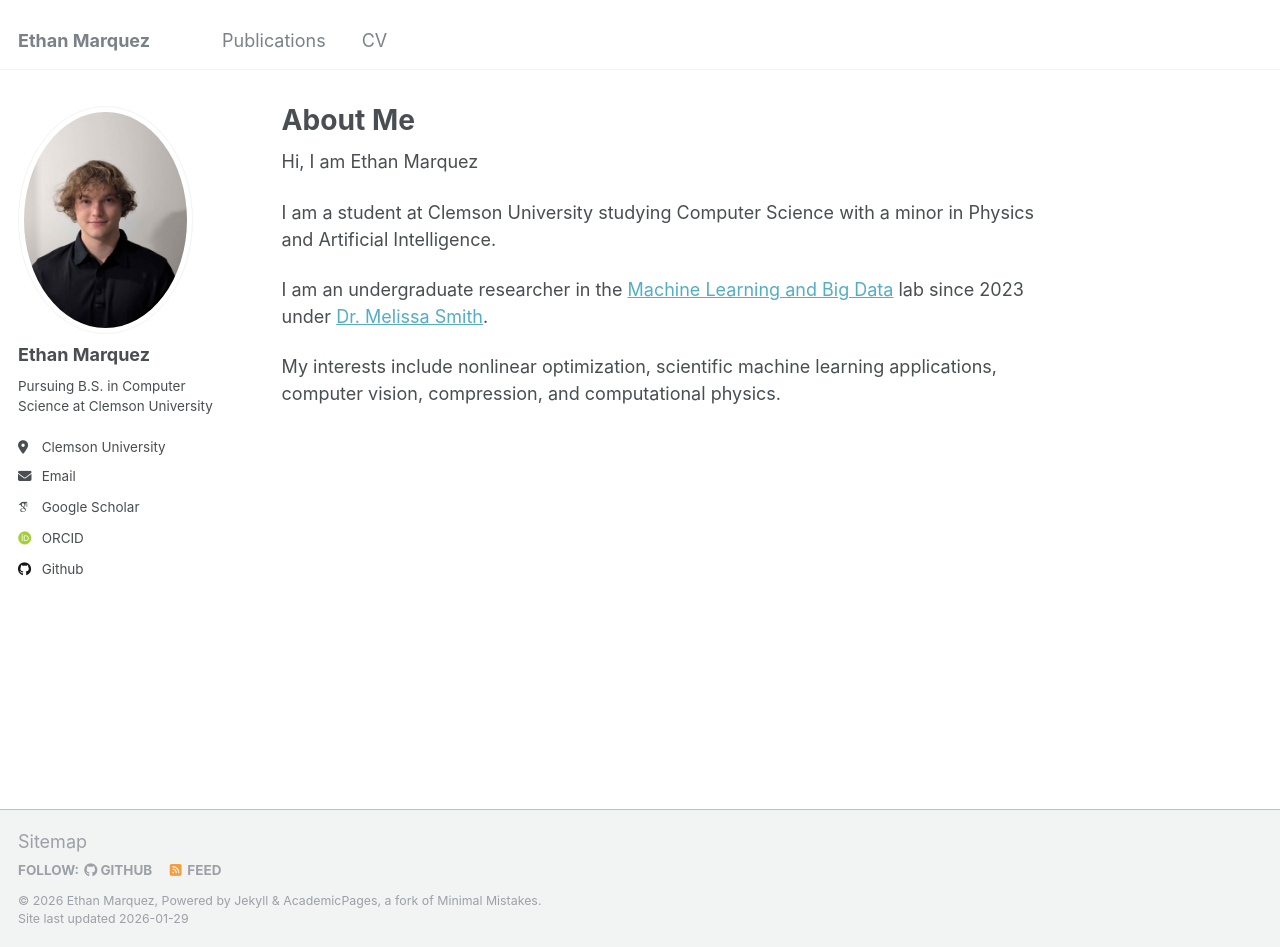
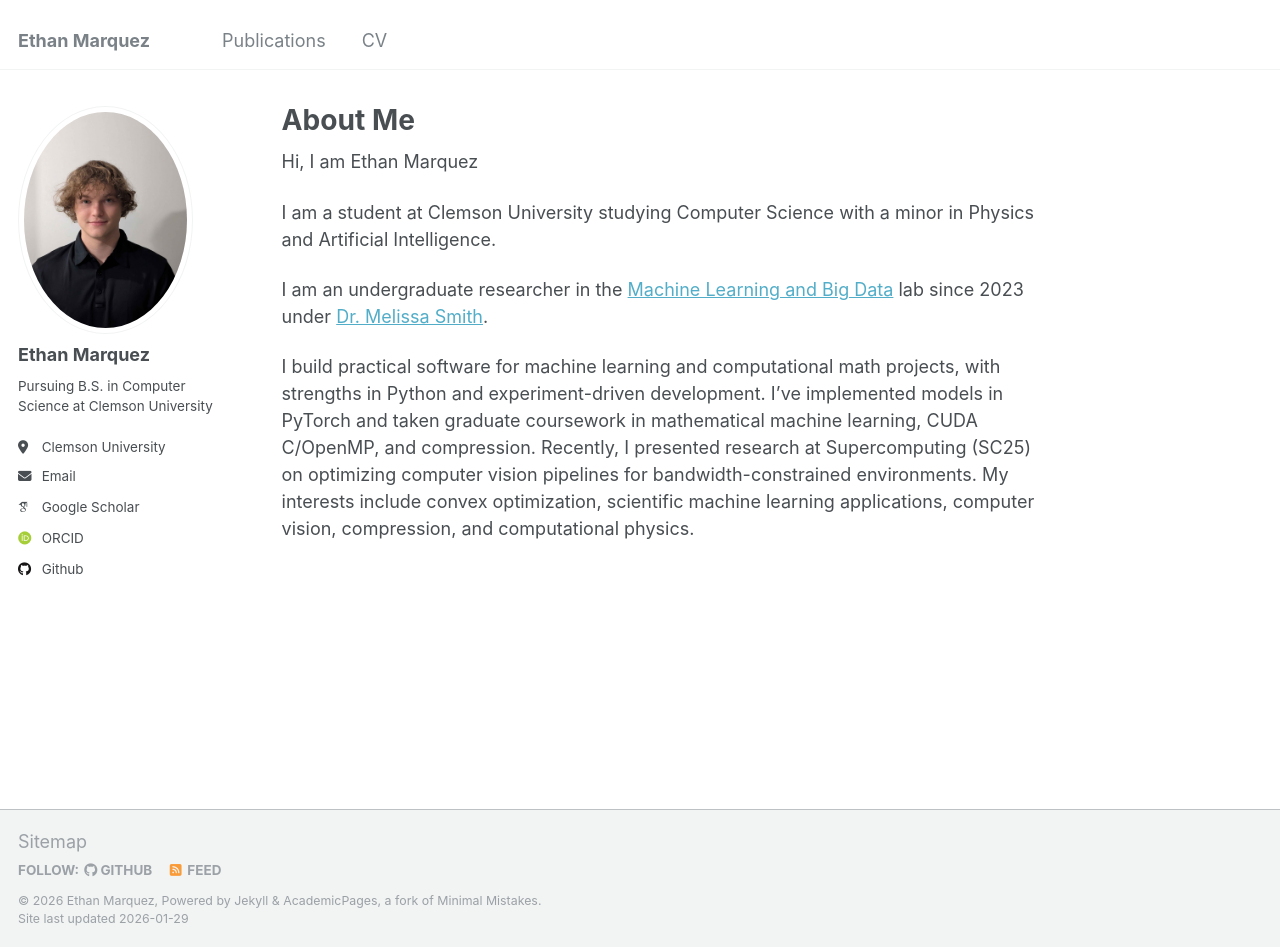
Before and after one commit to ethanmarq/ethanmarq.github.io, a Jekyll site: the page built from _pages/about.md, in a window 1280 px wide and 947 px high. Built offline with Jekyll 4.4.1, drawn with Linux system fonts in a browser that asks for light colours; some web fonts are replaced.

Commit message:
update bio

```diff
--- a/_pages/about.md
+++ b/_pages/about.md
@@ -15,4 +15,4 @@ Artificial Intelligence.
 I am an undergraduate researcher in the [Machine Learning and Big Data](https://cufctl.github.io/mlbd/)
 lab since 2023 under [Dr. Melissa Smith](https://www.clemson.edu/cecas/departments/ece/faculty_staff/faculty/msmith.html).
 
-My interests include nonlinear optimization, scientific machine learning applications, computer vision, compression, and computational physics.
+I build practical software for machine learning and computational math projects, with strengths in Python and experiment-driven development. I've implemented models in PyTorch and taken graduate coursework in mathematical machine learning, CUDA C/OpenMP, and compression. Recently, I presented research at Supercomputing (SC25) on optimizing computer vision pipelines for bandwidth-constrained environments. My interests include convex optimization, scientific machine learning applications, computer vision, compression, and computational physics.
```
